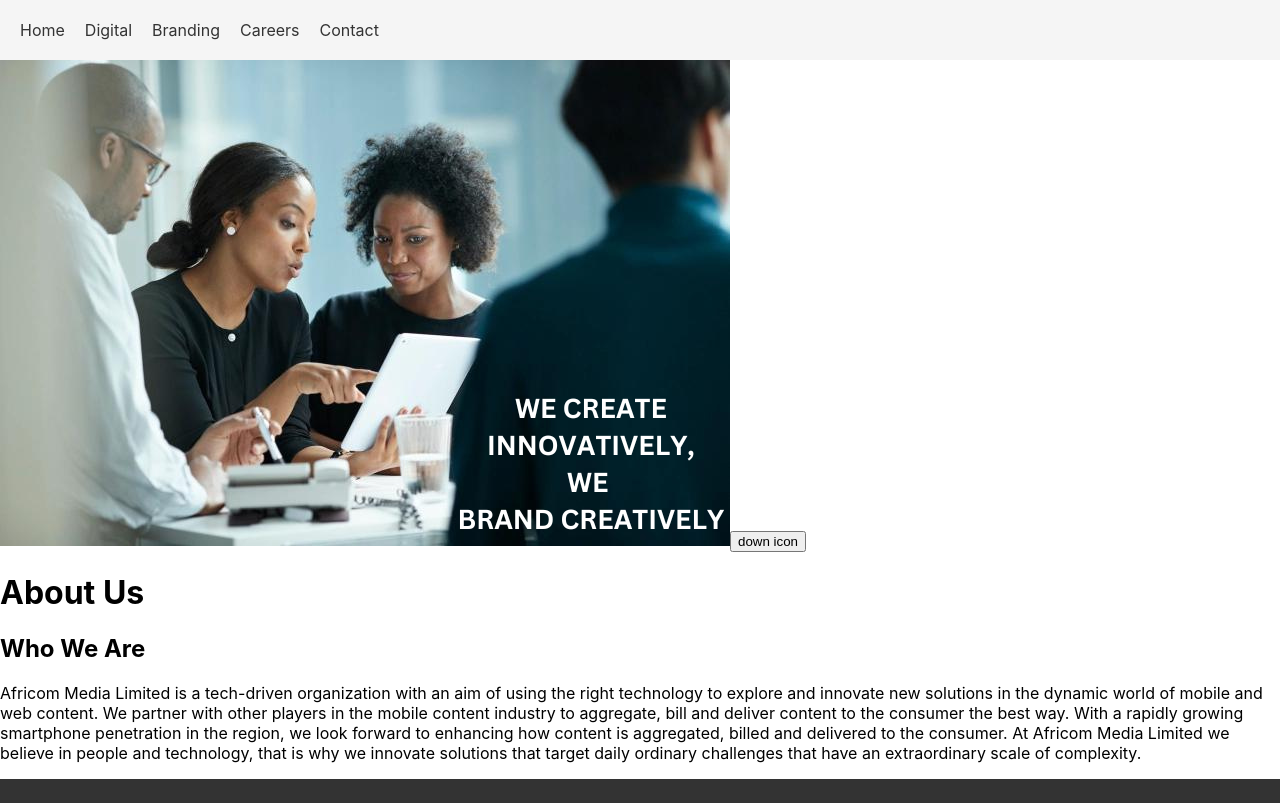
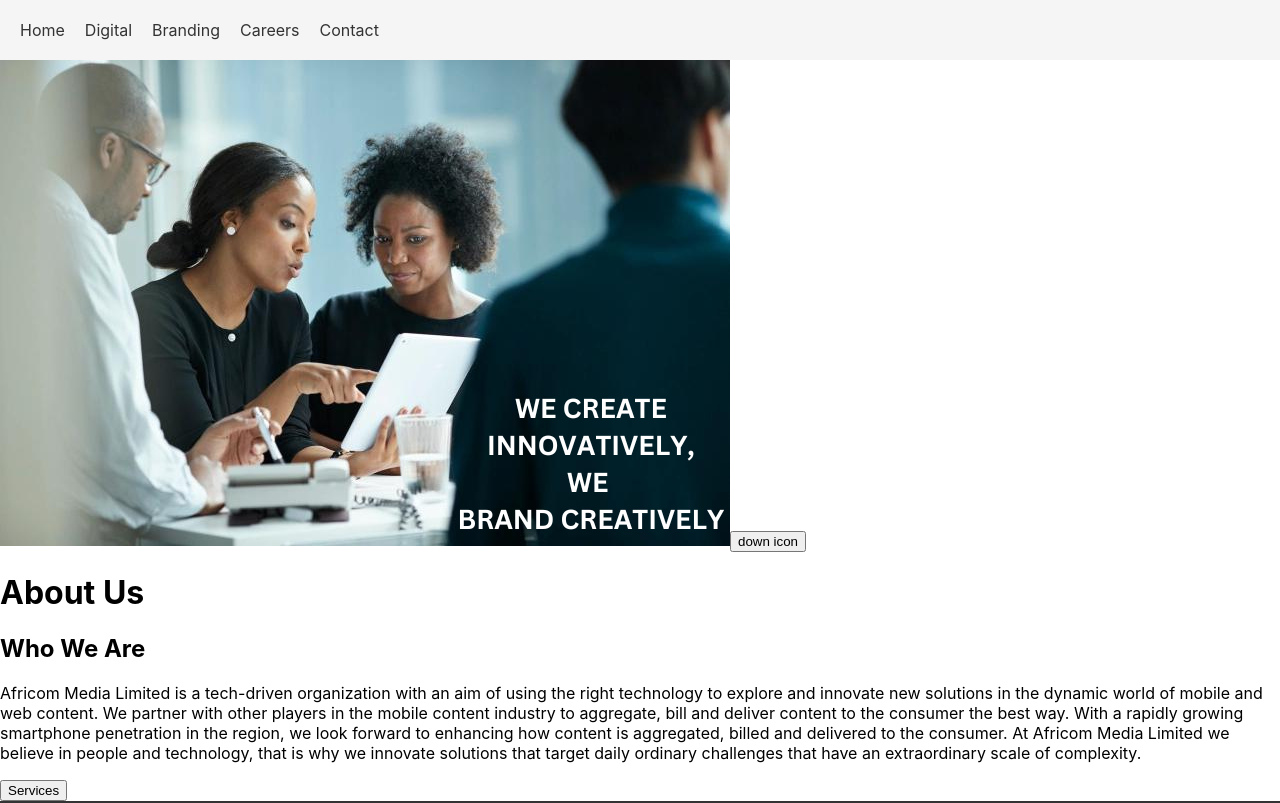
Before and after one commit to JMuhlanga/Africomwebsite, a React (Create React App) app: page / in a window 1280 px wide. Shown: the top 803 px of the page. Built offline with nearby package versions, Linux system fonts and the light colour scheme.

Commit message:
service button added

```diff
--- a/src/Components/Home.js
+++ b/src/Components/Home.js
@@ -11,9 +11,11 @@
             {/* add arrow facing button to proceed to the next div */}
             <button className="homepage__button">down icon</button>
         </div>
+
         <div className="homepage__about">
             <h1 className="homepage__about__title">About Us</h1>
         </div>
+
         <div className="homepage__aboutus">
             <h2 className="homepage__aboutus__title">Who We Are</h2>
             <p>Africom Media Limited is a tech-driven organization with an aim of using the right technology to explore and innovate new solutions in the dynamic world of mobile and web content.
@@ -23,7 +25,10 @@
             we look forward to enhancing how content is aggregated, billed and delivered to the consumer.
 
             At Africom Media Limited we believe in people and technology,
-            that is why we innovate solutions that target daily ordinary challenges that have an extraordinary scale of complexity.</p>
+            that is why we innovate solutions that target daily ordinary challenges that have an extraordinary scale of complexity.
+            </p>
+            <button className="homepage__aboutus__button">Services</button>
+
         </div>
 
 
```
